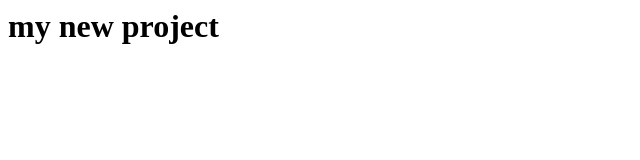
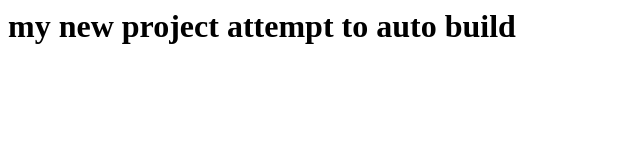
Before and after one commit to vikasnavati/dockerweb, a plain HTML site: page index.html in a window 1280 px wide. Shown: the whole page, without its empty margins (0-640 px from the left). Drawn offline with Linux system fonts and the light colour scheme.

```diff
--- a/index.html
+++ b/index.html
@@ -1 +1 @@
-<h1> my new project </h1>
+<h1> my new project attempt to auto build </h1>
```
